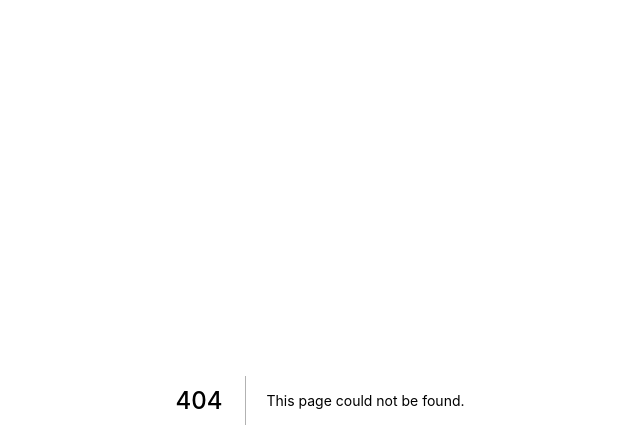
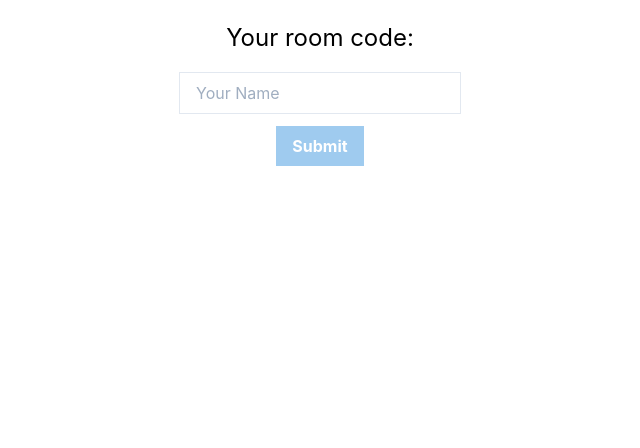
Before and after one commit to lynshi/mahjong-frontend, a Next.js app in the folder frontend/: page /create_room in a window 1280 px wide. Before the commit this address had no page. Shown: the top 448 px of the page, without its empty margins (320-960 px from the left). Built offline with nearby package versions, Linux system fonts and the light colour scheme.

Commit message:
basic create/join room pages (#2)

```diff
--- /dev/null
+++ b/frontend/components/util/container.js
@@ -0,0 +1,7 @@
+export default function Container(props) {
+    return (
+        <div className="flex flex-col justify-center align-center">
+            {props.children}
+        </div>
+    )
+}
--- /dev/null
+++ b/frontend/pages/create_room.js
@@ -0,0 +1,23 @@
+import Link from 'next/link';
+
+import Container from '../components/util/container';
+import Description from '../components/util/description';
+
+export default function CreateRoom() {
+    return (
+        <Container>
+            <div className="flex flex-col justify-center items-center py-5 px-0">
+                <Description className="mt-4">
+                    Your room code:
+                </Description>
+                <input className="mt-4 bg-white focus:outline-none focus:shadow-outline border border-gray-300 rounded-lg py-2 px-4" placeholder="Your Name" />
+
+                <Link href="/lobby">
+                    <button className="mt-3 bg-blue-500 text-white font-bold py-2 px-4 rounded opacity-50 cursor-not-allowed">
+                        Submit
+                    </button>
+                </Link>
+            </div>
+        </Container>
+    )
+}
--- a/frontend/pages/index.js
+++ b/frontend/pages/index.js
@@ -1,13 +1,14 @@
 import Link from 'next/link';
 
+import Container from '../components/util/container';
+import Description from '../components/util/description';
 import Layout from '../components/util/layout';
 import Title from '../components/util/title';
-import Description from '../components/util/description';
 
 export default function Home() {
   return (
     <Layout footer={true}>
-        <div className="flex flex-col justify-center align-center">
+        <Container>
             <Title>
                 Let's play Mahjong!
             </Title>
@@ -28,7 +29,7 @@ export default function Home() {
                     </button>
                 </Link>
             </div>
-        </div>
+        </Container>
     </Layout>
   )
 }
--- /dev/null
+++ b/frontend/pages/join_room.js
@@ -0,0 +1,20 @@
+import Link from 'next/link';
+
+import Container from '../components/util/container';
+
+export default function JoinRoom() {
+    return (
+        <Container>
+            <div className="flex flex-col justify-center items-center py-5 px-0">
+                <input className="mt-4 bg-white focus:outline-none focus:shadow-outline border border-gray-300 rounded-lg py-2 px-4" placeholder="Room Code" />
+                <input className="mt-4 bg-white focus:outline-none focus:shadow-outline border border-gray-300 rounded-lg py-2 px-4" placeholder="Your Name" />
+
+                <Link href="/lobby">
+                    <button className="mt-3 bg-blue-500 text-white font-bold py-2 px-4 rounded opacity-50 cursor-not-allowed">
+                        Submit
+                    </button>
+                </Link>
+            </div>
+        </Container>
+    )
+}
--- a/frontend/pages/lobby.js
+++ b/frontend/pages/lobby.js
@@ -1,4 +1,6 @@
 import Link from 'next/link';
+
+import Container from '../components/util/container';
 
 import Description from '../components/util/description';
 import Layout from '../components/util/layout';
@@ -7,7 +9,7 @@ import Title from '../components/util/title';
 export default function Lobby() {
     return (
         <Layout footer={true}>
-            <div className="flex flex-col justify-center align-center">
+            <Container>
                 <Title>
                     Waiting for players to join...
                 </Title>
@@ -32,7 +34,7 @@ export default function Lobby() {
                         </button>
                     </Link>
                 </div>
-            </div>
+            </Container>
         </Layout>
     )
 }
```
